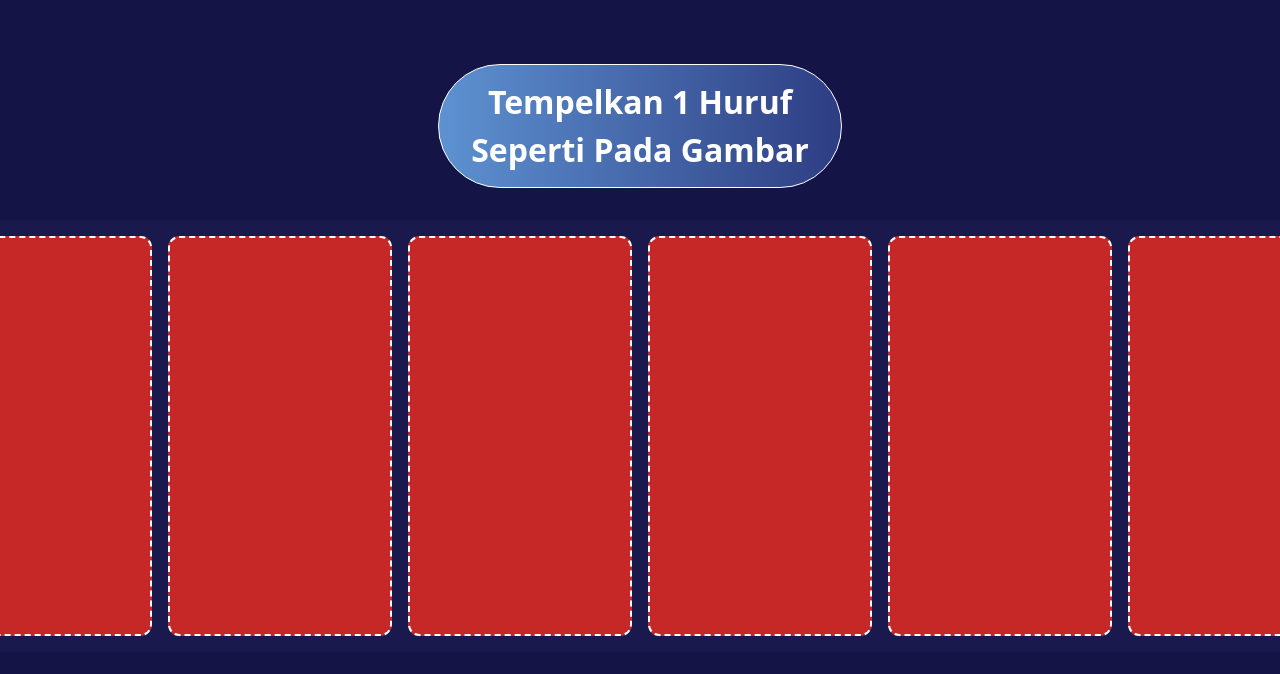
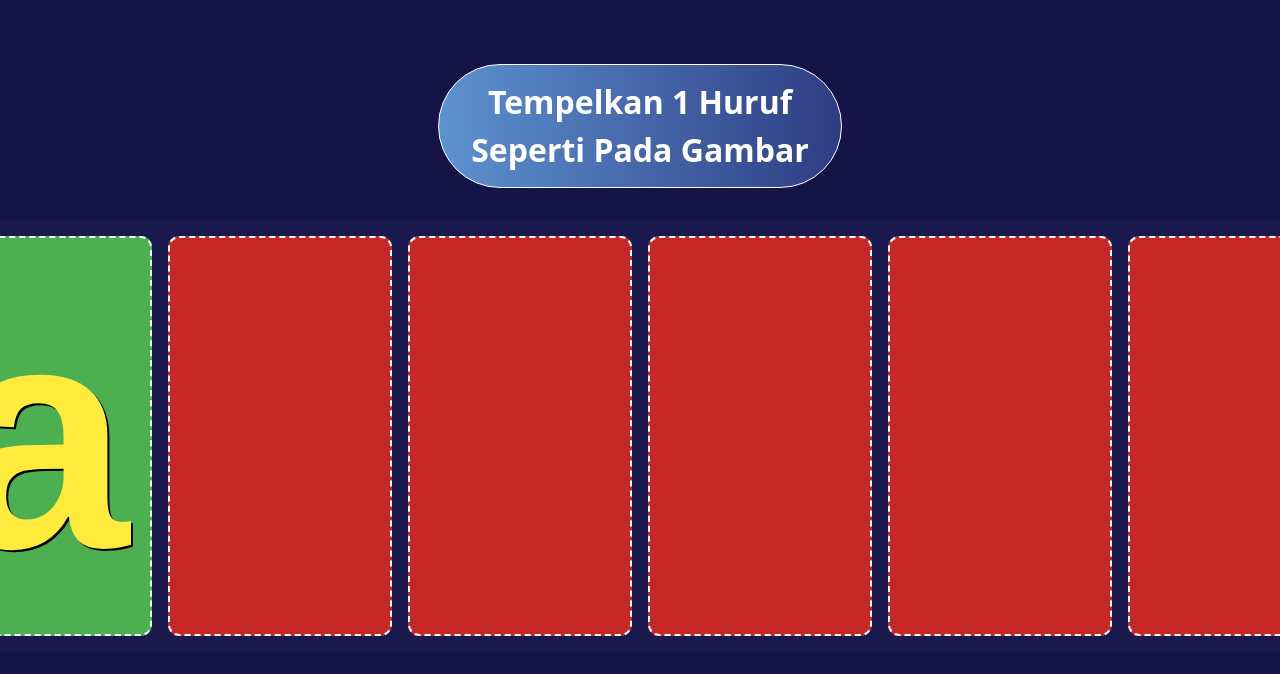
Before and after one commit to audriskasula/DisolvePWA, a React (Vite) app: page /level1 in a window 1280 px wide. Shown: the top 674 px of the page. Built offline with nearby package versions, Linux system fonts and the light colour scheme.

Commit message:
perbaikan loop

```diff
--- a/src/levels/Level1.tsx
+++ b/src/levels/Level1.tsx
@@ -3,7 +3,7 @@ import "./CSS/level1.css"
 import { useNavigate } from "react-router-dom"
 
 export const Level1 = () => {
-  const [nextSlot, setNextSlot] = useState("A")
+  const [nextSlot, setNextSlot] = useState("a")
   const slot1 = ["a", "b", "c", "d", "e", "f"]
   //   const slot2 = ["a", "b", "c", "d", "e", "f"]
   //   const slot3 = ["a", "b", "c", "d", "e", "f"]
@@ -21,10 +21,11 @@ export const Level1 = () => {
 
   const handleClick = (lvl: string) => {
     const currentIndex = slot1.indexOf(lvl)
+
       if (currentIndex < slot1.length - 1) {
-      const newSlot = slot1[currentIndex + 1]
-      setNextSlot(newSlot)
-      localStorage.setItem("nextSlot_level1", newSlot)
+        const newSlot = slot1[currentIndex + 1];
+        setNextSlot(newSlot);
+        localStorage.setItem("nextSlot_level1", newSlot.toString());
       } else {
         const unlockedLevel = Number(localStorage.getItem("unlockedLevel") || "1")
 
```
Lines whose indentation alone changed are shown as unchanged.
